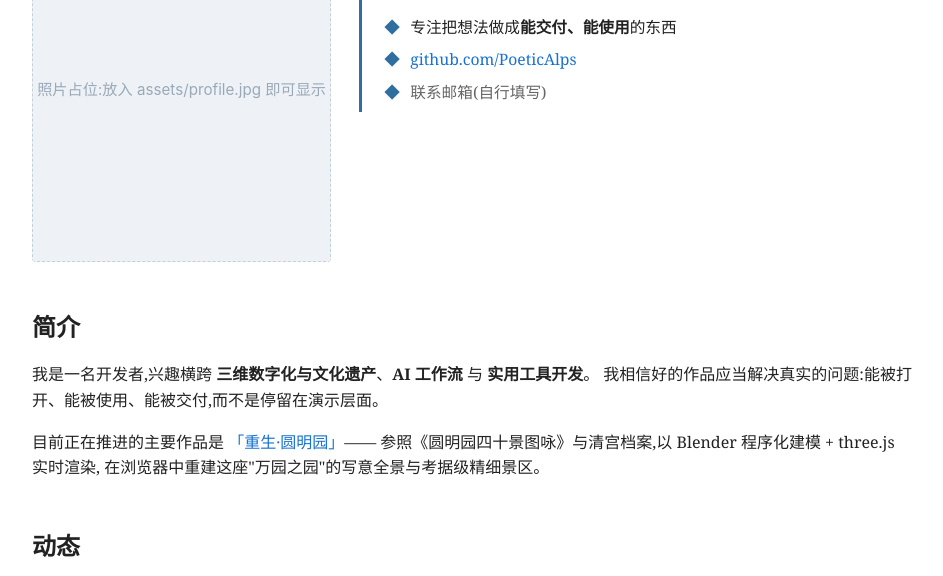
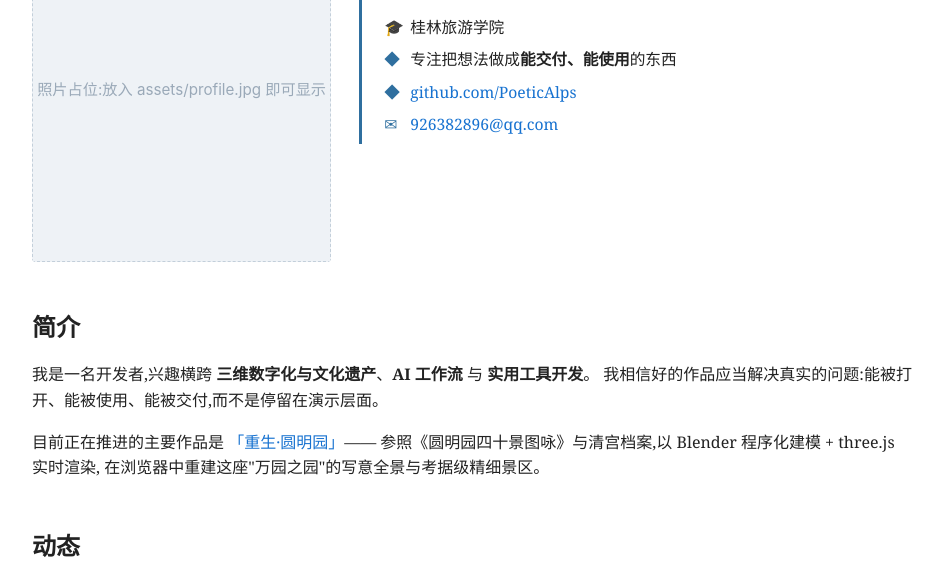
Before and after one commit to PoeticAlps/PoeticAlps.github.io, a plain HTML site: page index.html in a window 1280 px wide. Shown: the part 169-745 px from the top of the page, without its empty margins (168-1111 px from the left). Drawn offline with Linux system fonts and the light colour scheme.

Commit message:
profile: 补充学校与联系方式

```diff
--- a/index.html
+++ b/index.html
@@ -25,9 +25,10 @@
       <div class="name-zh">PoeticAlps</div>
       <div class="name-en">开发者 · 数字文化 · 实用工具</div>
       <ul class="contact">
+        <li><span class="ico">🎓</span> 桂林旅游学院</li>
         <li><span class="ico">◆</span> 专注把想法做成<b>能交付、能使用</b>的东西</li>
         <li><span class="ico">◆</span> <a href="https://github.com/PoeticAlps" target="_blank" rel="noopener">github.com/PoeticAlps</a></li>
-        <li><span class="ico">◆</span> <span class="muted">联系邮箱(自行填写)</span></li>
+        <li><span class="ico">✉</span> <a href="mailto:926382896@qq.com">926382896@qq.com</a></li>
       </ul>
     </div>
   </div>
```
